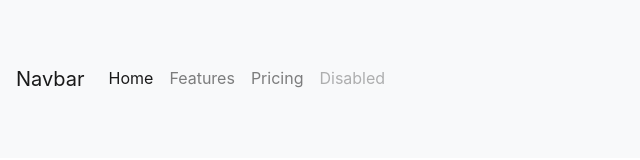
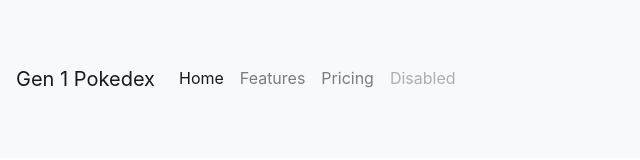
Before and after one commit to ArthurShelter/Simple-JS-APP, a plain HTML site: page index.html in a window 1280 px wide. Shown: the whole page, without its empty margins (0-640 px from the left). Drawn offline with nearby package versions, Linux system fonts and the light colour scheme; no server answers.

Commit message:
Naming navbar

```diff
--- a/index.html
+++ b/index.html
@@ -13,7 +13,7 @@
 
 <body>
     <nav class="navbar navbar-expand-sm navbar-light bg-light">
-        <a class="navbar-brand" href="#">Navbar</a>
+        <a class="navbar-brand" href="#">Gen 1 Pokedex</a>
         <button class="navbar-toggler" type="button" data-toggle="collapse" data-target="#navbarNav" aria-controls="navbarNav" aria-expanded="false" aria-label="Toggle navigation">
           <span class="navbar-toggler-icon"></span>
         </button>
```
